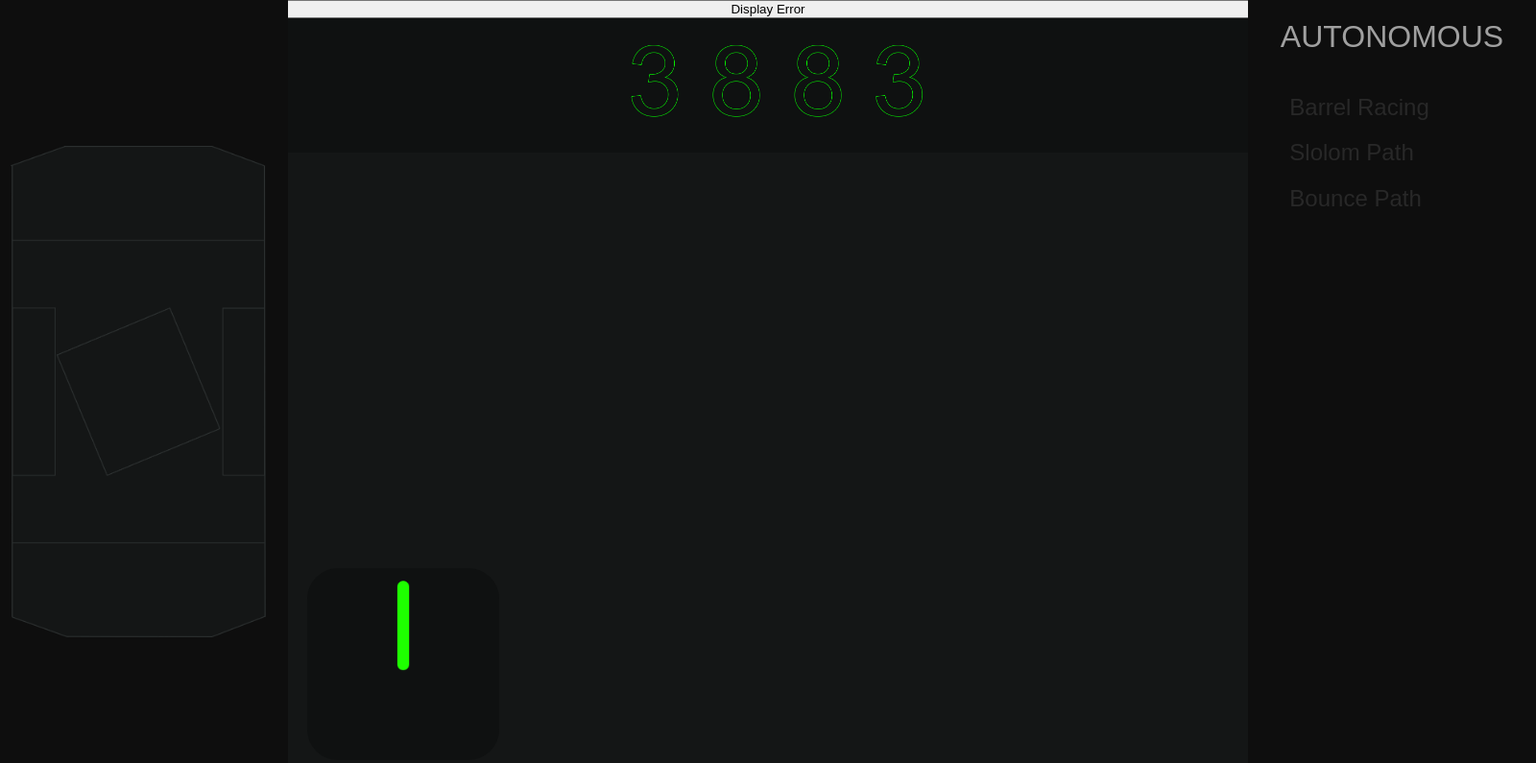
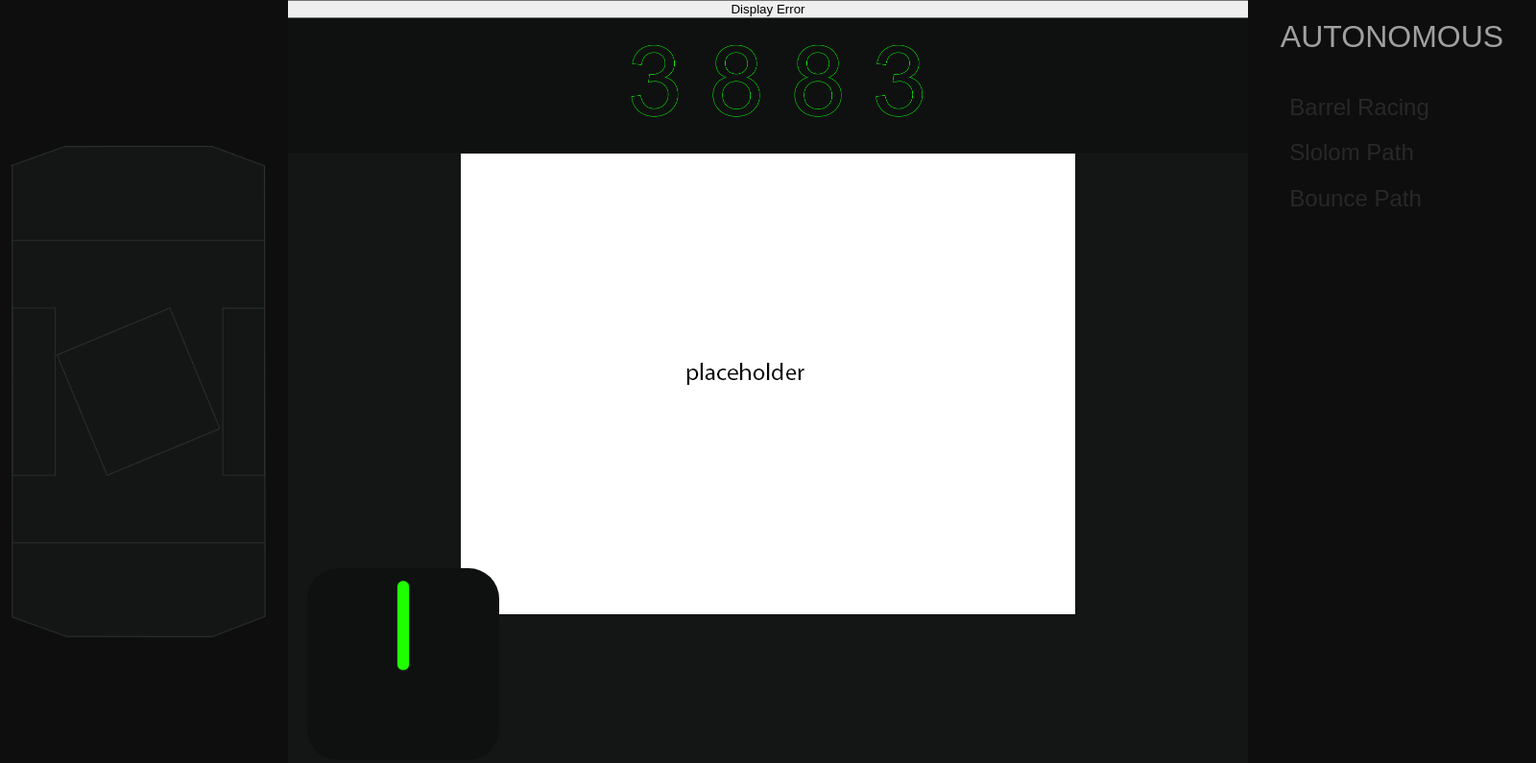
Before and after one commit to databits3883/Dashboard-Code, an Electron app: page mainWindow.html in a window 1600 px wide. Shown: the whole page at 96% size. Drawn offline with Linux system fonts and the light colour scheme; files whose address does not match are found by name.

Commit message:
reorganized files and fixed error

```diff
--- a/mainWindow.html
+++ b/mainWindow.html
@@ -45,6 +45,9 @@
             </div>
         </div>
     </section>
+    <div class = "visionBox">
+        <img src="VisionPlaceholder.png" alt = "limelight" width="640" height="480">
+    </div>
     <div class="gyroBox">
         <div class="pointerContainer">
             <img class= "rotate" src = "pointer.png" alt="uh" width="200" height="200">
--- a/style.css
+++ b/style.css
@@ -179,3 +179,10 @@ header {
     width: 200px;
     height: 200px;
 }
+.visionBox{
+    position: absolute;
+    width: 640px;
+    height: 480px;
+    top: 20%;
+    left: 30%;
+}
```
Also changed, not shown: VisionPlaceholder.png (added), images/3883header.png (renamed from 3883header.png), images/DBIcon.png (renamed from DBIcon.png), images/Icon.png (renamed from Icon.png), images/autonomousIMG.png (renamed from autonomousIMG.png), images/fieldlayout2.png (renamed from fieldlayout2.png), images/fieldlayout3.png (renamed from fieldlayout3.png), images/fieldlayout4.png (renamed from fieldlayout4.png), images/pointer.png (renamed from pointer.png), 3 other files.
